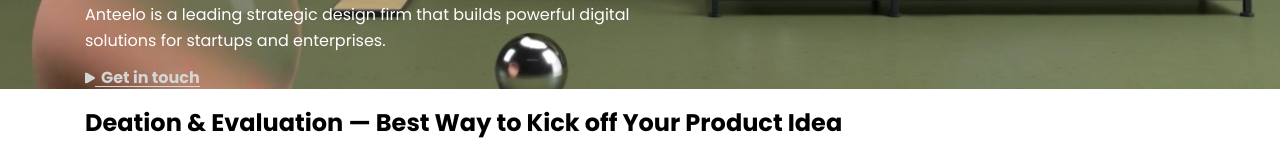
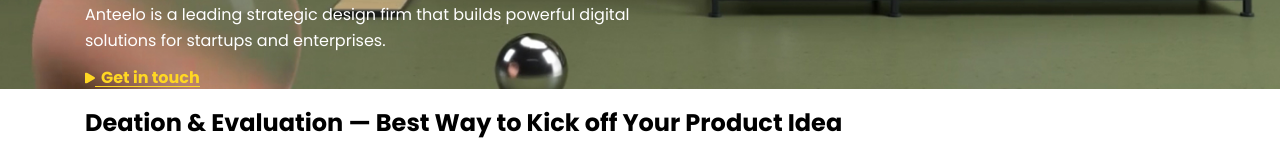
Before and after one commit to Azizbek98/Small-Website-Layouts, a plain HTML site: page Webovio - First Project/index.html in a window 1280 px wide. Shown: the part 510-666 px from the top of the page. Drawn offline with Linux system fonts and the light colour scheme.

Commit message:
fix: fixing some issues (Webovio)

```diff
--- a/Webovio - First Project/css/style.css
+++ b/Webovio - First Project/css/style.css
@@ -58,10 +58,13 @@
 }
 
 .link svg {
-  fill: currentColor;
   width: 10px;
   height: 14px;
   transform: translateY(1px);
+}
+
+.link svg path {
+  fill: currentColor;
 }
 
 .link:hover {
@@ -138,3 +141,7 @@
   font-size: 16px;
   line-height: 26px;
 }
+
+.hero-link {
+  color: #ffd723;
+}
```
